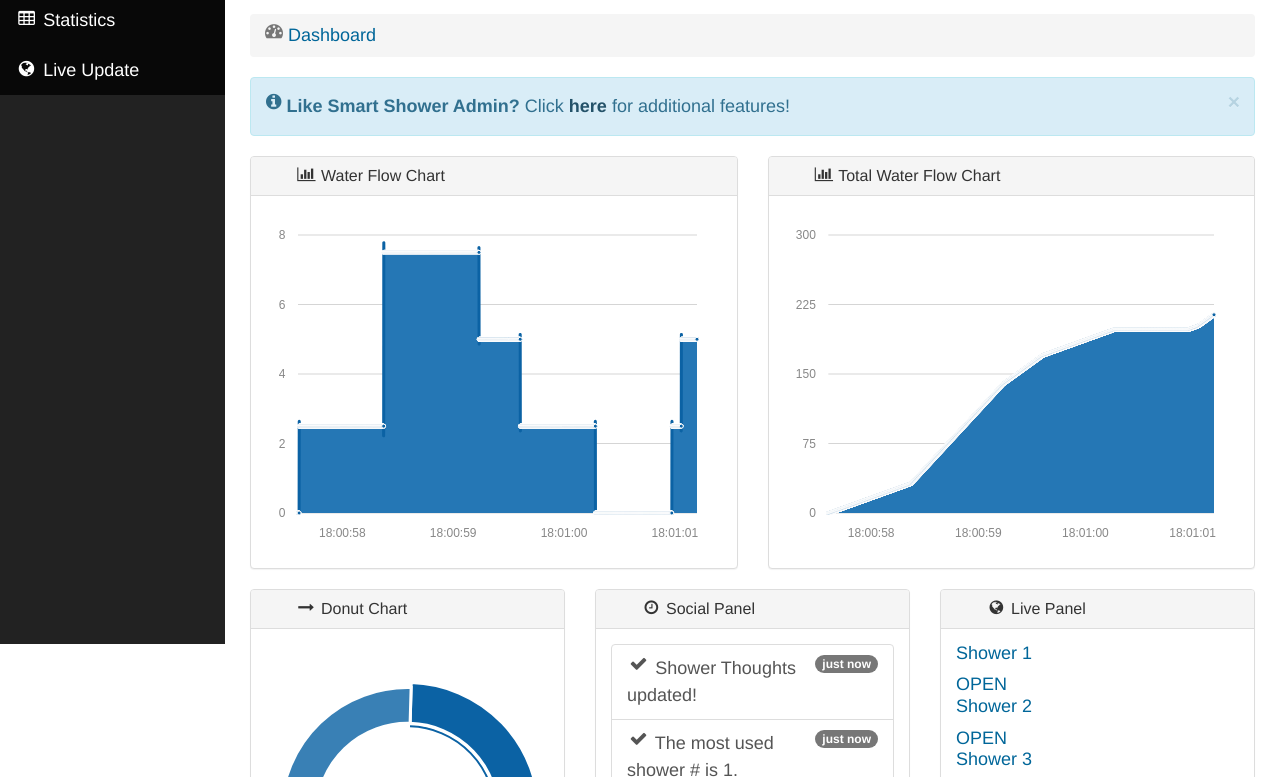
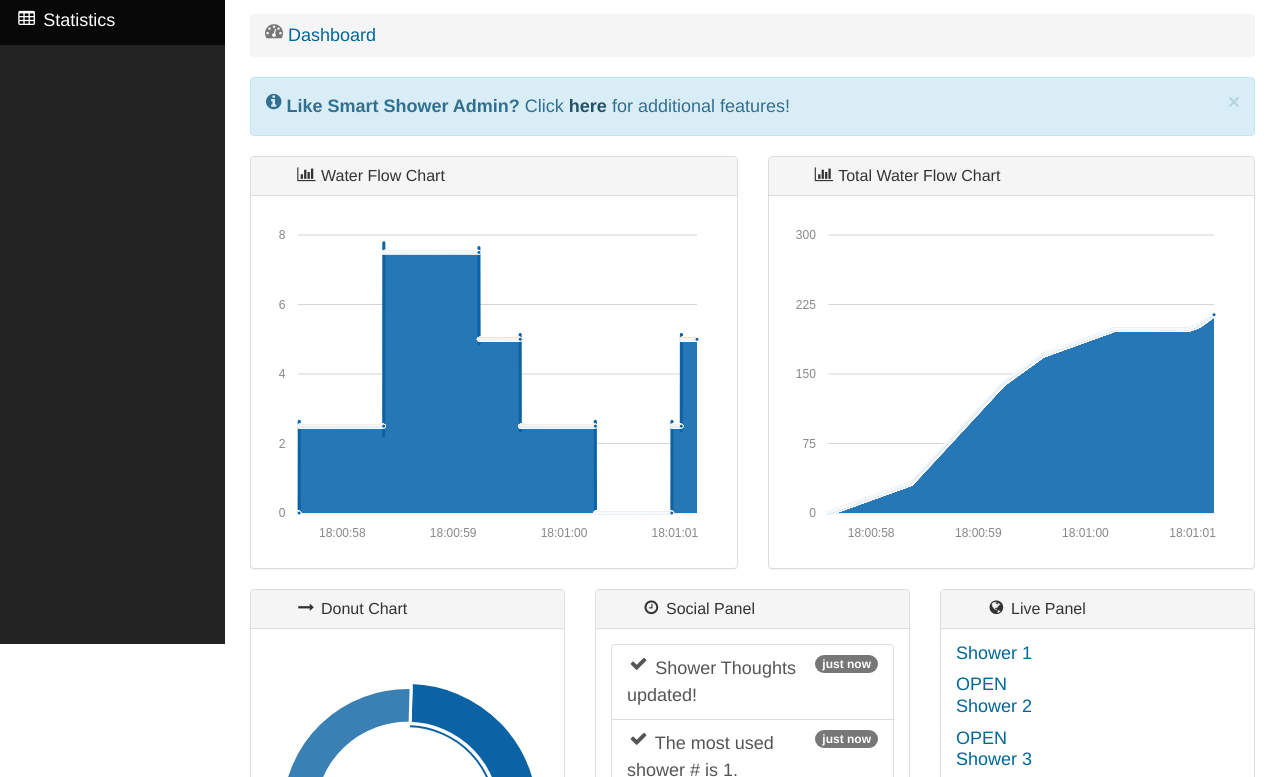
Before and after one commit to ksk5429/ksk5429.github.io, a plain HTML site: page index.html in a window 1280 px wide. Shown: the part 156-933 px from the top of the page. Drawn offline with Linux system fonts and the light colour scheme; files whose address does not match are found by name.

Commit message:
Update index.html

```diff
--- a/index.html
+++ b/index.html
@@ -285,9 +285,6 @@
                     <li class="active">
                         <a href="tables.html"><i class="fa fa-fw fa-table"></i> Statistics </a>
                     </li>
-                    <li class="active">
-                        <a href="real_time.html"><i class="fa fa-fw fa-globe"></i> Live Update </a>
-                    </li>
 
 
                     </ul>
```
